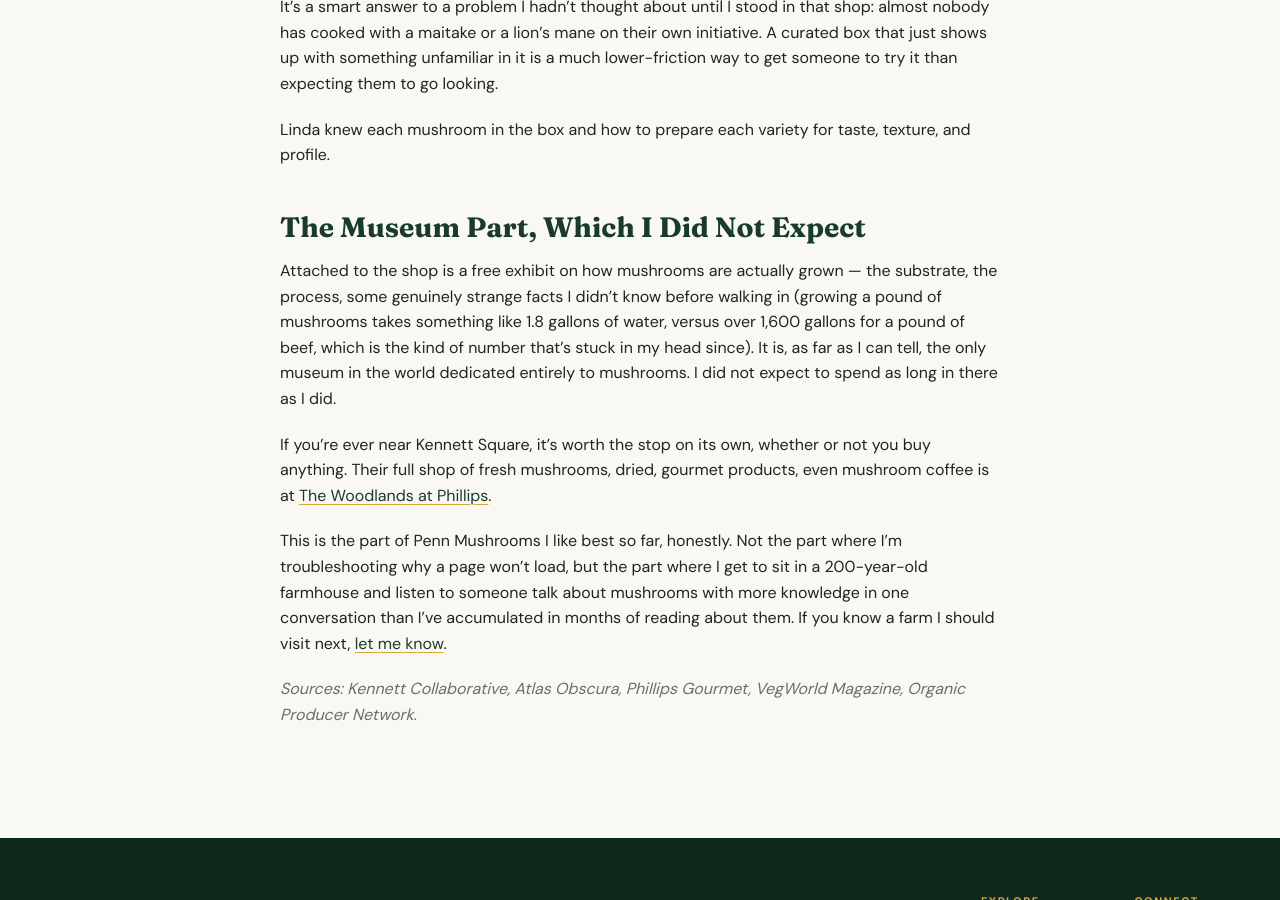
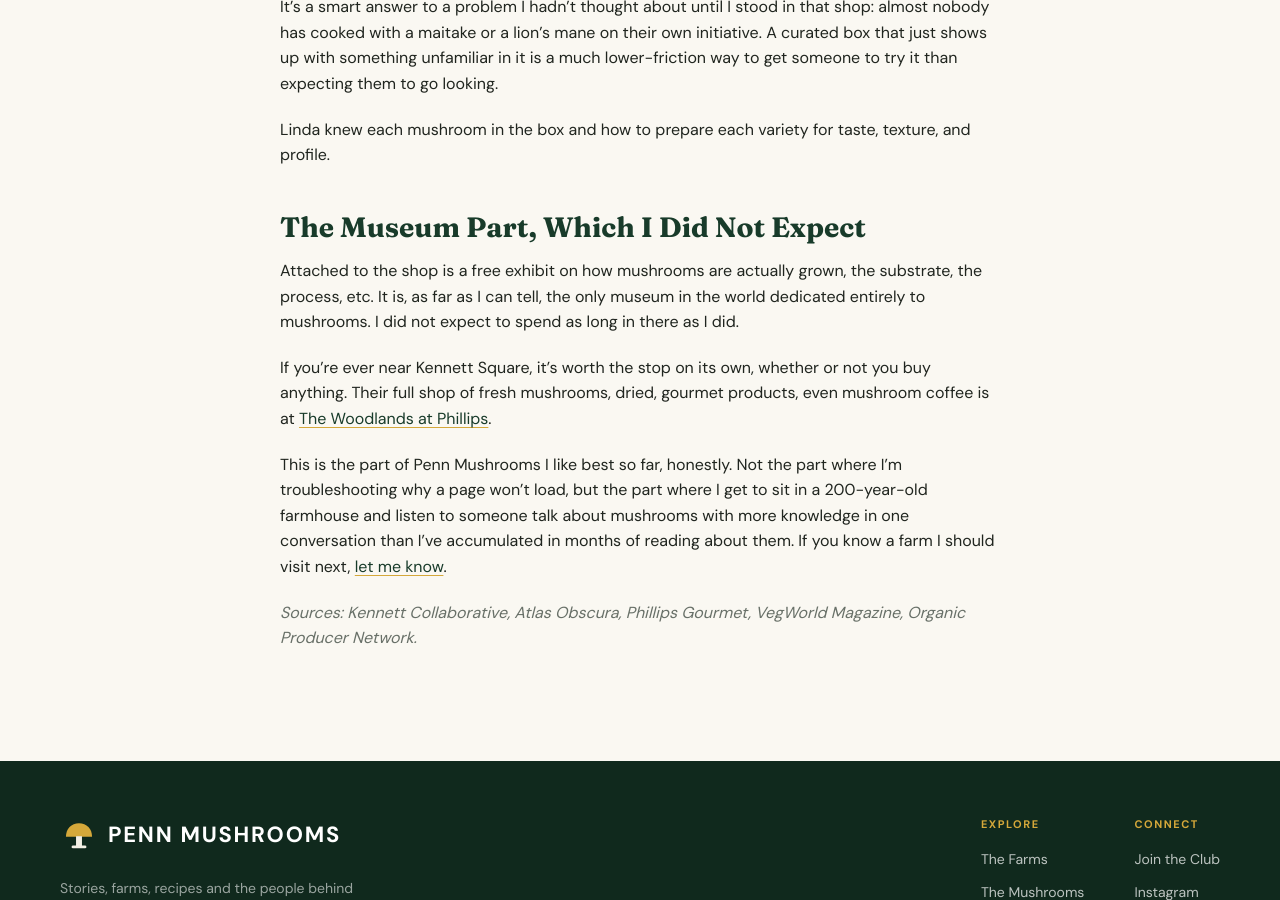
Before and after one commit to remedyappsllc/penn-mushrooms, a Jekyll site: the page built from _posts/2026-09-22-this-family-still-grows-mushrooms-here-100-years-later.md, in a window 1280 px wide and 900 px high, scrolled down 4618 px. Built offline with Jekyll 4.4.1, drawn with Linux system fonts in a browser that asks for light colours.

Commit message:
Update Blog Posts “2026-09-22-this-family-still-grows-mushrooms-here-100-years-later”

```diff
--- a/_posts/2026-09-22-this-family-still-grows-mushrooms-here-100-years-later.md
+++ b/_posts/2026-09-22-this-family-still-grows-mushrooms-here-100-years-later.md
@@ -42,7 +42,7 @@
 
 ## The Museum Part, Which I Did Not Expect
 
-Attached to the shop is a free exhibit on how mushrooms are actually grown — the substrate, the process, some genuinely strange facts I didn't know before walking in (growing a pound of mushrooms takes something like 1.8 gallons of water, versus over 1,600 gallons for a pound of beef, which is the kind of number that's stuck in my head since). It is, as far as I can tell, the only museum in the world dedicated entirely to mushrooms. I did not expect to spend as long in there as I did.
+Attached to the shop is a free exhibit on how mushrooms are actually grown, the substrate, the process, etc. It is, as far as I can tell, the only museum in the world dedicated entirely to mushrooms. I did not expect to spend as long in there as I did.
 
 If you're ever near Kennett Square, it's worth the stop on its own, whether or not you buy anything. Their full shop of fresh mushrooms, dried, gourmet products, even mushroom coffee is at [The Woodlands at Phillips](https://www.thewoodlandsatphillips.com/curbside-online-shopping).
 
```
